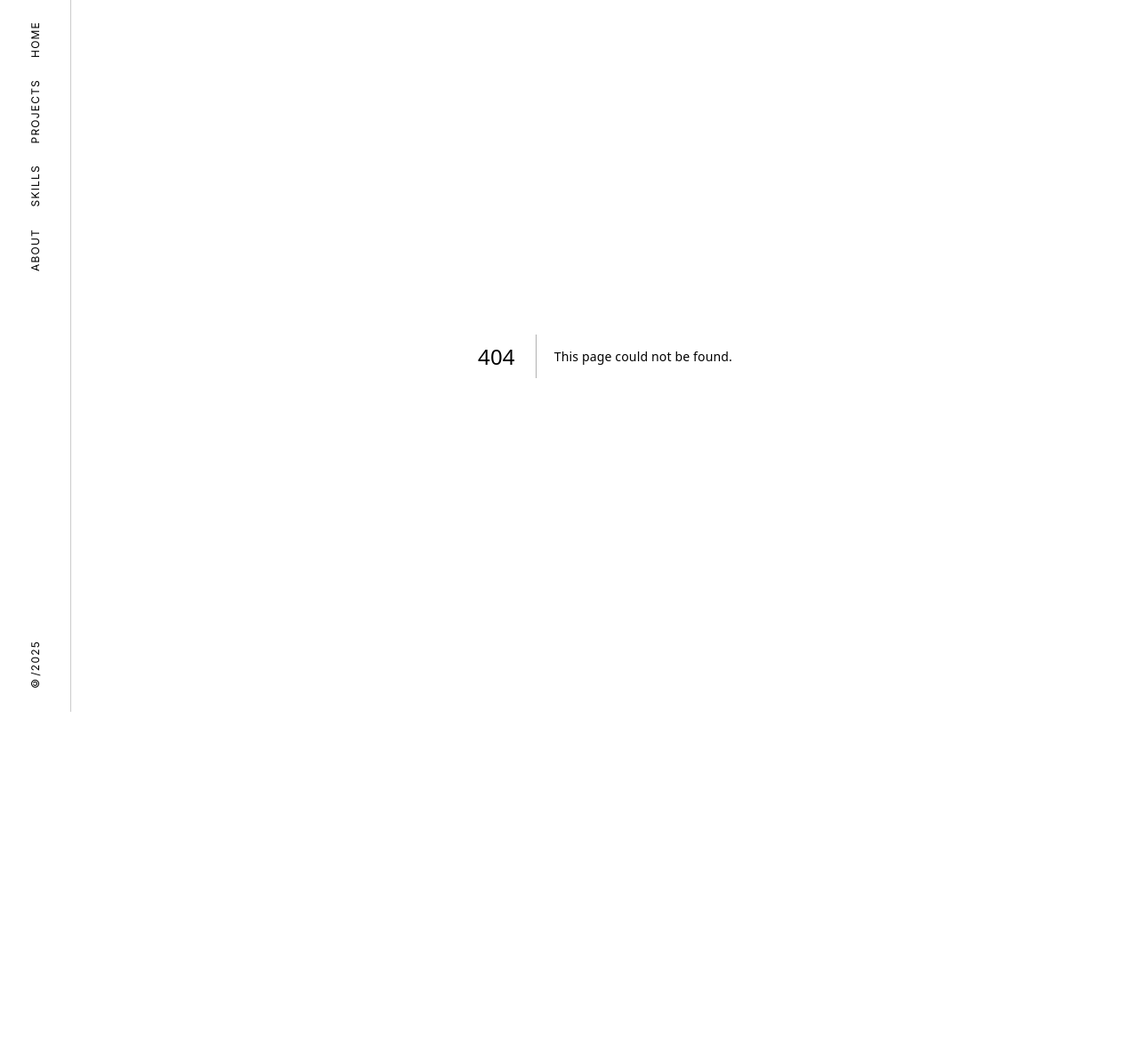
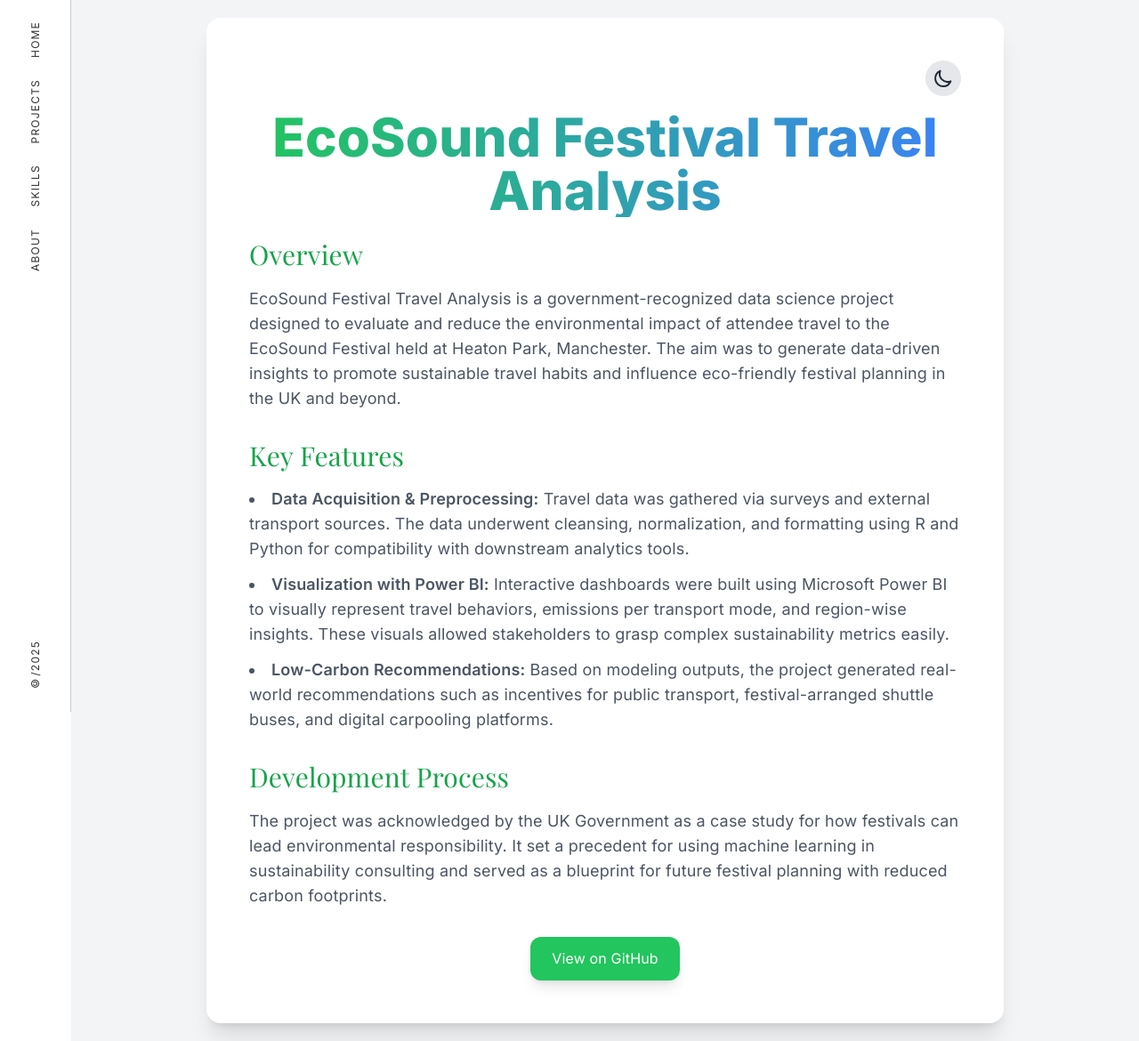
Before and after one commit to harshdev2909/wrapper, a Next.js app: page /work/ecosound in a window 1280 px wide. Before the commit this address had no page. Shown: the whole page at 89% size. Before the commit the page ends 800 px from the top, so only its background shows below. Built offline with nearby package versions, Linux system fonts and the light colour scheme; a web font is replaced by a local one.

Commit message:
feat: create Vehicle Project page with dark mode support and detailed project overview

```diff
--- /dev/null
+++ b/app/work/ecosound/page.tsx
@@ -0,0 +1,90 @@
+"use client"
+import React, { useEffect, useState } from "react";
+
+
+
+const VehicleProjectPage = () => {
+    const [darkMode, setDarkMode] = useState(false);
+
+    useEffect(() => {
+        const prefersDark = window.matchMedia('(prefers-color-scheme: dark)').matches;
+        setDarkMode(prefersDark);
+    }, []);
+
+    const toggleTheme = () => {
+        setDarkMode(!darkMode);
+    };
+
+    return (
+        <main className={`min-h-screen ${darkMode ? 'bg-gray-900 text-white' : 'bg-gray-100 text-gray-800'} flex p-5 justify-center transition-colors duration-300`}>
+            <div className="max-w-4xl w-full bg-white dark:bg-gray-800 shadow-xl rounded-2xl p-8 md:p-12">
+                {/* Theme Toggle Button */}
+                <div className="flex justify-end mb-4">
+                    <button
+                        onClick={toggleTheme}
+                        className="p-2 rounded-full bg-gray-200 dark:bg-gray-700 text-gray-800 dark:text-white hover:bg-gray-300 dark:hover:bg-gray-600 transition"
+                        aria-label="Toggle theme"
+                    >
+                        {darkMode ? (
+                            <svg className="w-6 h-6" fill="none" viewBox="0 0 24 24" stroke="currentColor">
+                                <path strokeLinecap="round" strokeLinejoin="round" strokeWidth={2} d="M12 3v1m0 16v1m9-9h-1M4 12H3m15.364 6.364l-.707-.707M6.343 6.343l-.707-.707m12.728 0l-.707.707M6.343 17.657l-.707.707M16 12a4 4 0 11-8 0 4 4 0 018 0z" />
+                            </svg>
+                        ) : (
+                            <svg className="w-6 h-6" fill="none" viewBox="0 0 24 24" stroke="currentColor">
+                                <path strokeLinecap="round" strokeLinejoin="round" strokeWidth={2} d="M20.354 15.354A9 9 0 018.646 3.646 9.003 9.003 0 0012 21a9.003 9.003 0 008.354-5.646z" />
+                            </svg>
+                        )}
+                    </button>
+                </div>
+
+                {/* Header */}
+                <h1 className="text-5xl md:text-6xl font-extrabold text-center mb-6 bg-clip-text text-transparent bg-gradient-to-r from-green-500 to-blue-500 dark:from-green-400 dark:to-blue-400">
+                EcoSound Festival Travel Analysis
+                </h1>
+
+                {/* Overview Section */}
+                <section className="mb-8">
+                    <h2 className="text-3xl font-serif text-green-600 dark:text-green-400 leading-tight mb-4">Overview</h2>
+                    <p className="text-lg text-gray-600 dark:text-gray-300 hover:text-blue-600 dark:hover:text-blue-400 transition-all duration-300">
+                    EcoSound Festival Travel Analysis is a government-recognized data science project designed to evaluate and reduce the environmental impact of attendee travel to the EcoSound Festival held at Heaton Park, Manchester. The aim was to generate data-driven insights to promote sustainable travel habits and influence eco-friendly festival planning in the UK and beyond.                    </p>
+                </section>
+
+                {/* Key Features Section */}
+                <section className="mb-8">
+                    <h2 className="text-3xl font-serif text-green-600 dark:text-green-400 leading-tight mb-4">Key Features</h2>
+                    <ul className="list-disc list-inside space-y-3 text-lg text-gray-600 dark:text-gray-300">
+                        <li className="hover:translate-x-2 transition-transform duration-200">
+                            <span className="font-semibold">Data Acquisition & Preprocessing:</span> Travel data was gathered via surveys and external transport sources. The data underwent cleansing, normalization, and formatting using R and Python for compatibility with downstream analytics tools.
+                        </li>
+                        <li className="hover:translate-x-2 transition-transform duration-200">
+                            <span className="font-semibold">Visualization with Power BI:</span> Interactive dashboards were built using Microsoft Power BI to visually represent travel behaviors, emissions per transport mode, and region-wise insights. These visuals allowed stakeholders to grasp complex sustainability metrics easily.
+                        </li>
+                        <li className="hover:translate-x-2 transition-transform duration-200">
+                            <span className="font-semibold">Low-Carbon Recommendations:</span> Based on modeling outputs, the project generated real-world recommendations such as incentives for public transport, festival-arranged shuttle buses, and digital carpooling platforms.
+                        </li>
+                    </ul>
+                </section>
+
+                {/* Development Process Section */}
+                <section className="mb-8">
+                    <h2 className="text-3xl font-serif text-green-600 dark:text-green-400 leading-tight mb-4">Development Process</h2>
+                    <p className="text-lg text-gray-600 dark:text-gray-300">
+                    The project was acknowledged by the UK Government as a case study for how festivals can lead environmental responsibility. It set a precedent for using machine learning in sustainability consulting and served as a blueprint for future festival planning with reduced carbon footprints.                    </p>
+                </section>
+
+                {/* Call to Action */}
+                <div className="mt-6 flex justify-center">
+                    <a
+                        href="https://github.com"
+                        target="_blank"
+                        rel="noopener noreferrer"
+                        className="px-6 py-3 bg-green-500 dark:bg-green-600 text-white rounded-lg shadow-lg hover:bg-green-600 dark:hover:bg-green-700 transition-transform transform hover:scale-105"
+                    >
+                        View on GitHub
+                    </a>
+                </div>
+            </div>
+        </main>
+    );
+};
+export default VehicleProjectPage;
```
